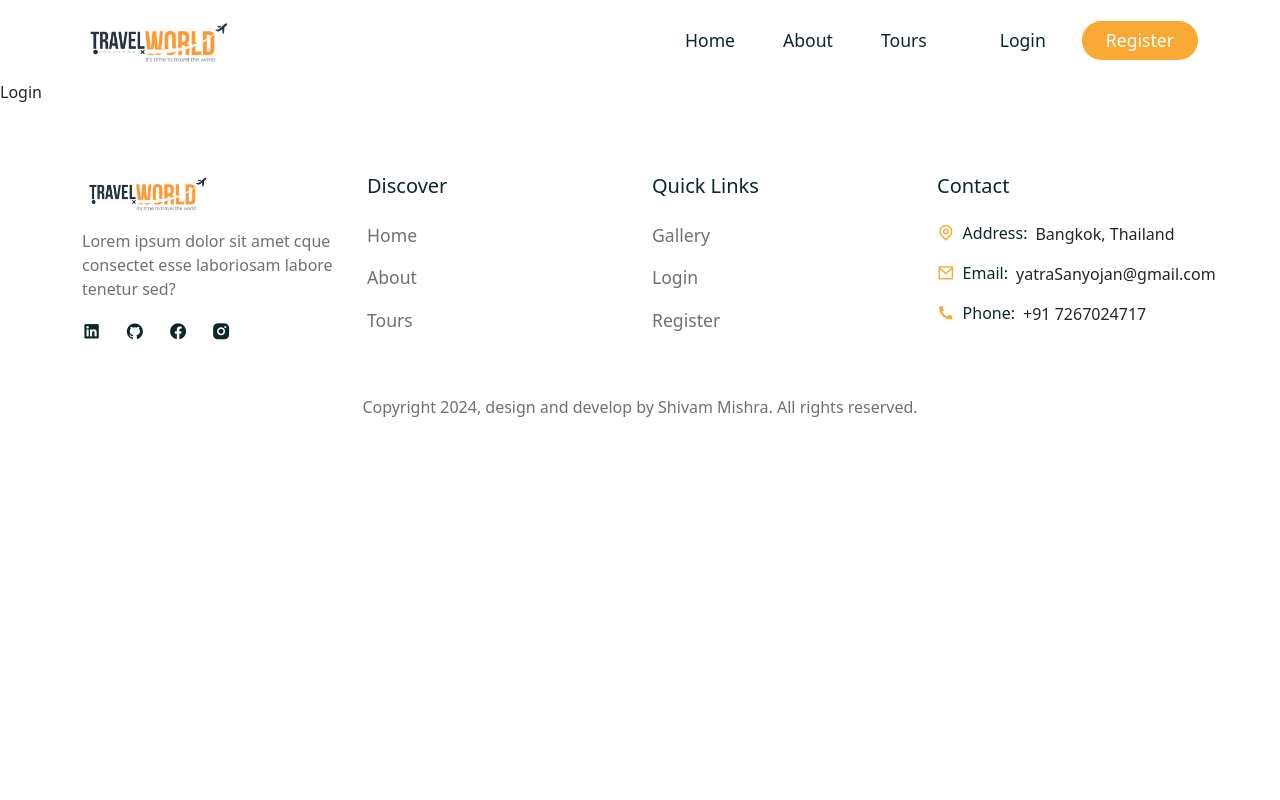
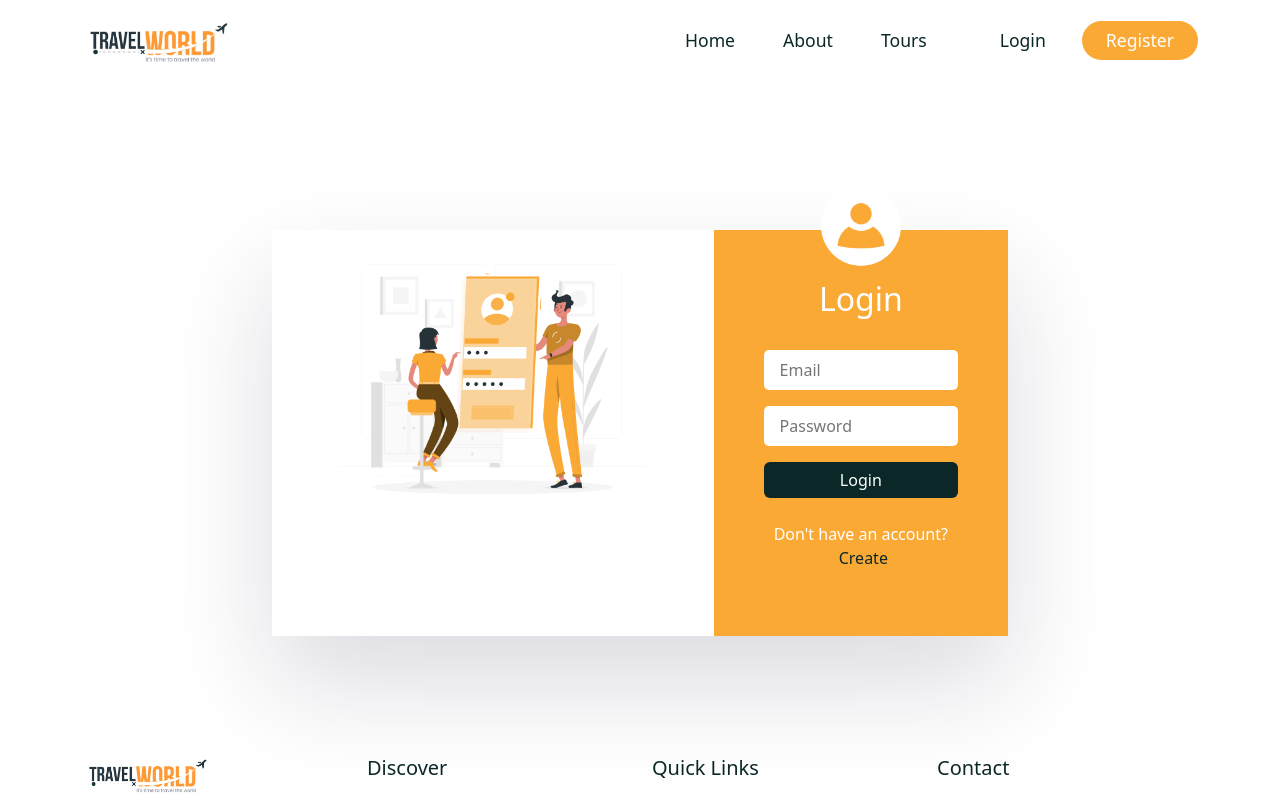
Before and after one commit to shivammishra108/YatraSanyojan_MinorProject, a React (Create React App) app in the folder frontend/: page /login in a window 1280 px wide. Shown: the top 800 px of the page. Built offline with nearby package versions, Linux system fonts and the light colour scheme; a web font is replaced by a local one.

Commit message:
develop the booking functionality , login & register page

```diff
--- a/frontend/package.json
+++ b/frontend/package.json
@@ -13,7 +13,7 @@
     "react-router-dom": "^6.6.1",
     "react-scripts": "5.0.1",
     "react-slick": "^0.29.0",
-    "reactstrap": "^9.1.5",
+    "reactstrap": "^9.2.3",
     "remixicon": "^2.5.0",
     "slick-carousel": "^1.8.1",
     "web-vitals": "^2.1.4"
--- a/frontend/src/components/Booking/Booking.jsx
+++ b/frontend/src/components/Booking/Booking.jsx
@@ -1,10 +1,14 @@
 import React, {useState} from 'react';
 import './booking.css';
-import { Form, FormGroup, ListGroupItem, Button, ListGroup } from 'reactstrap';
+import { Form, FormGroup, ListGroupItem, Button, ListGroup, NavItem } from 'reactstrap';
+
+import { useNavigate } from 'react-router-dom';
 
 const Booking = ({ tour, avgRating }) => {
   const {price, reviews} = tour;
-  const {creadentials, setCreadentials} = useState({
+  const navigate = useNavigate()
+
+  const [creadentials, setCreadentials] = useState({
     userId: '01',
     useEmail : 'exmaple@gmail.com',
     fullName: '',
@@ -17,10 +21,14 @@
     setCreadentials(prev=>({...prev, [e.target.id]:e.target.value}))
   };
 
+const serviceFee = 10
+const totalAmount = Number(price) * Number(creadentials.guestSize) + Number(serviceFee)
+
 // send data to the server
 const handleClick = e=>{
   e.preventDefault();
-  console.log(creadentials);
+  // console.log(creadentials);
+  navigate('/thank-you');
 }
 
   return (
@@ -86,11 +94,11 @@
           </ListGroupItem>
           <ListGroupItem className='border-0 px-0'>
               <h5>Service Charge</h5>
-              <span> $10 </span>
+              <span> ${serviceFee} </span>
           </ListGroupItem>
           <ListGroupItem className='border-0 px-0 total'>
               <h5>Total</h5>
-              <span> $109 </span>
+              <span> ${totalAmount} </span>
           </ListGroupItem>
         </ListGroup>
 
--- a/frontend/src/pages/Login.jsx
+++ b/frontend/src/pages/Login.jsx
@@ -1,9 +1,70 @@
-import React from 'react'
+import React, { useState } from 'react';
+import {Container, Row, Col, Form, FormGroup, Button} from 'reactstrap';
+import {Link} from 'react-router-dom';
+import '../styles/login.css';
+
+import loginImg from '../assets/images/login.png';
+import userIcon from '../assets/images/user.png';
 
 const Login = () => {
-  return (
-    <div>Login</div>
-  )
+
+  const [creadentials, setCreadentials] = useState({
+    email: undefined,
+    password: undefined
+  });
+
+  const handleChange = e=> {
+    setCreadentials(prev=>({...prev, [e.target.id]:e.target.value}))
+  };
+
+  const handleClick = e => {
+    e.preventDefault();
+  };
+
+  return <section>
+    <Container>
+      <Row>
+        <Col lg='8' className='m-auto'>
+          <div className="login__container d-flex justify-content-between">
+            <div className="login__img">
+              <img src={loginImg} alt="" />
+            </div>
+
+            <div className="login__form">
+              <div className="user">
+                <img src={userIcon} alt="" />
+              </div>
+              <h2>Login</h2>
+              <Form onSubmit={handleClick}>
+                <FormGroup>
+                  <input
+                    type="email"
+                    placeholder='Email'
+                    required
+                    id='email'
+                    onChange={handleChange}
+                  />
+                </FormGroup>
+                <FormGroup>
+                  <input
+                    type="password"
+                    placeholder='Password'
+                    required
+                    id='password'
+                    onChange={handleChange}
+                  />
+                </FormGroup>
+                <Button className='btn secondary__btn auth__btn' type='submit'>Login</Button>
+              </Form>
+              <p>Don't have an account?
+                <Link to='/register'>Create</Link>
+              </p>
+            </div>
+          </div>
+        </Col>
+      </Row>
+    </Container>
+  </section>
 }
 
 export default Login
--- a/frontend/src/pages/Register.jsx
+++ b/frontend/src/pages/Register.jsx
@@ -1,9 +1,71 @@
-import React from 'react'
+import React, { useState } from 'react';
+import {Container, Row, Col, Form, FormGroup, Button} from 'reactstrap';
+import {Link} from 'react-router-dom';
+import '../styles/login.css';
+
+import registerImg from '../assets/images/register.png';
+import userIcon from '../assets/images/user.png';
 
 const Register = () => {
-  return (
-    <div>Register</div>
-  )
+
+  const [creadentials, setCreadentials] = useState({
+    userName: undefined,
+    email: undefined,
+    password: undefined
+  });
+
+  const handleChange = e=> {
+    setCreadentials(prev=>({...prev, [e.target.id]:e.target.value}))
+  };
+
+  const handleClick = e => {
+    e.preventDefault();
+  };
+
+  return <section>
+    <Container>
+      <Row>
+        <Col lg='8' className='m-auto'>
+          <div className="login__container d-flex justify-content-between">
+            <div className="login__img">
+              <img src={registerImg} alt="" />
+            </div>
+
+            <div className="login__form">
+              <div className="user">
+                <img src={userIcon} alt="" />
+              </div>
+              <h2>Register</h2>
+              <Form onSubmit={handleClick}>
+                <FormGroup>
+                  <input
+                    type="text"
+                    placeholder='Username'
+                    required
+                    id='username'
+                    onChange={handleChange}
+                  />
+                </FormGroup>
+                <FormGroup>
+                  <input
+                    type="password"
+                    placeholder='Password'
+                    required
+                    id='password'
+                    onChange={handleChange}
+                  />
+                </FormGroup>
+                <Button className='btn secondary__btn auth__btn' type='submit'>Create Account</Button>
+              </Form>
+              <p>Alredy have an account?
+                <Link to='/login'>Login</Link>
+              </p>
+            </div>
+          </div>
+        </Col>
+      </Row>
+    </Container>
+  </section>
 }
 
 export default Register
--- /dev/null
+++ b/frontend/src/pages/ThankYou.jsx
@@ -0,0 +1,28 @@
+import React from 'react';
+import { Container, Row, Col, Button } from 'reactstrap';
+import { Link } from 'react-router-dom';
+import '../styles/thank-you.css';
+import Newsletter from '../shared/Newsletter';
+
+const ThankYou = () => {
+  return <section>
+    <Container>
+        <Row>
+            <Col lg='12' className='pt-5 text-center'>
+                <div className="thank__you">
+                    <span><i class="ri-checkbox-circle-line"></i></span>
+                    <h1 className="mb-3 fw-semibold">Thank You!</h1>
+                    <h3 className="mb-4">Your tour is booked.</h3>
+
+                    <Button className='btn primary__btn w-25'>
+                        <Link to='/home'>Back to Home</Link>
+                    </Button>
+                </div>
+            </Col>
+        </Row>
+    </Container>
+  </section>
+
+}
+
+export default ThankYou
--- a/frontend/src/pages/TourDetails.jsx
+++ b/frontend/src/pages/TourDetails.jsx
@@ -6,6 +6,7 @@
 import calculateAvgRating from './../utils/avgRating';
 import avatar from '../assets/images/avatar.jpg';
 import Booking from '../components/Booking/Booking';
+import Newsletter from '../shared/Newsletter';
 
 const TourDetails = () => {
 
@@ -122,6 +123,7 @@
           </Row>
         </Container>
       </section>
+      <Newsletter />
     </>
   )
 }
--- a/frontend/src/router/Routers.jsx
+++ b/frontend/src/router/Routers.jsx
@@ -6,6 +6,7 @@
 import Login from './../pages/Login';
 import Register from './../pages/Register';
 import SearchResultList from './../pages/SearchResultList';
+import ThankYou from '../pages/ThankYou';
 
 const Routers = () => {
   return (
@@ -16,6 +17,7 @@
         <Route path='/tours/:id' element={<TourDetails />} />
         <Route path='/login' element={<Login />} />
         <Route path='/register' element={<Register />} />
+        <Route path='/thank-you' element={<ThankYou />} />
         <Route path='/tour/search' element={<SearchResultList />} />
     </Routes>
   )
--- /dev/null
+++ b/frontend/src/styles/login.css
@@ -0,0 +1,76 @@
+.login__img{
+    width: 60%;
+    text-align: center;
+}
+
+.login__img img{
+    width: 70%;
+    object-fit: contain;
+}
+
+.login__form{
+    padding: 50px;
+    background: var(--secondary-color);
+    position: relative;
+}
+
+.login__container{
+    box-shadow: rgba(17, 12, 46, 0.15) 0px 48px 100px 0px;
+    margin-top: 100px;
+}
+
+.login__container .user{
+    width: 80px;
+    height: 80px;
+    position: absolute;
+    top: -9%;
+    left: 50%;
+    transform: translate(-50%, -9%);
+}
+
+.login__form .user img{
+    width: 100%;
+}
+
+.login__form h2{
+    color: #fff;
+    text-align: center;
+    margin-bottom: 2rem;
+}
+
+.login__form{
+    width: 40%;
+}
+
+.login__form input{
+    width: 100%;
+    padding: 0.5rem 1rem;
+    border-radius: 5px;
+    border: none;
+    font-size: 1rem;
+    color: var(--heading-color);
+}
+
+.login__form input:focus{
+    outline: none;
+}
+
+.auth__btn{
+    background: var(--heading-color) !important;
+    width: 100%;
+    color: #fff !important;
+}
+
+.login__form p{
+    font-size: .9re;
+    color: #fff;
+    margin-top: 1.5rem;
+    text-align: center;
+}
+
+.login__form p a{
+    color: var(--heading-color);
+    text-decoration: none;
+    font-weight: 500;
+    margin-left: 5px;
+}
--- /dev/null
+++ b/frontend/src/styles/thank-you.css
@@ -0,0 +1,9 @@
+.thank__you span i{
+    font-size: 4rem;
+    color: green;
+}
+
+.thank__you h1{
+    font-size: 3.6rem;
+    font-family: var(--subtitle-font-name);
+}
```
Also changed, not shown: 1 other file (tests, documents, lock files or other folders).
